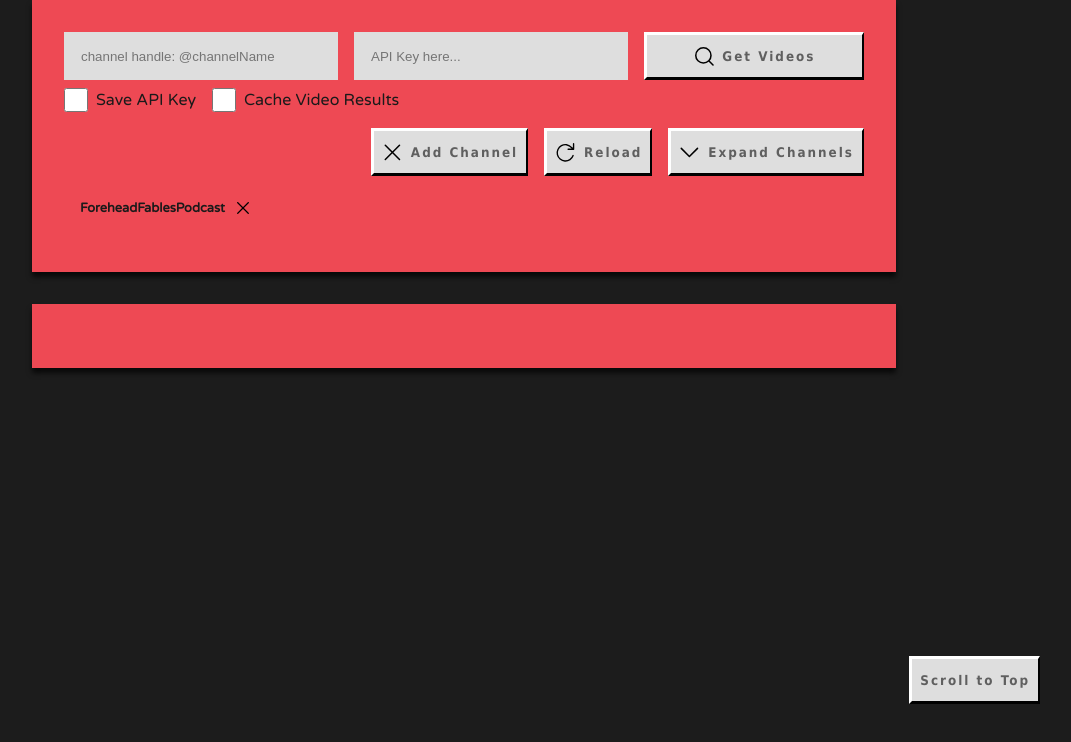
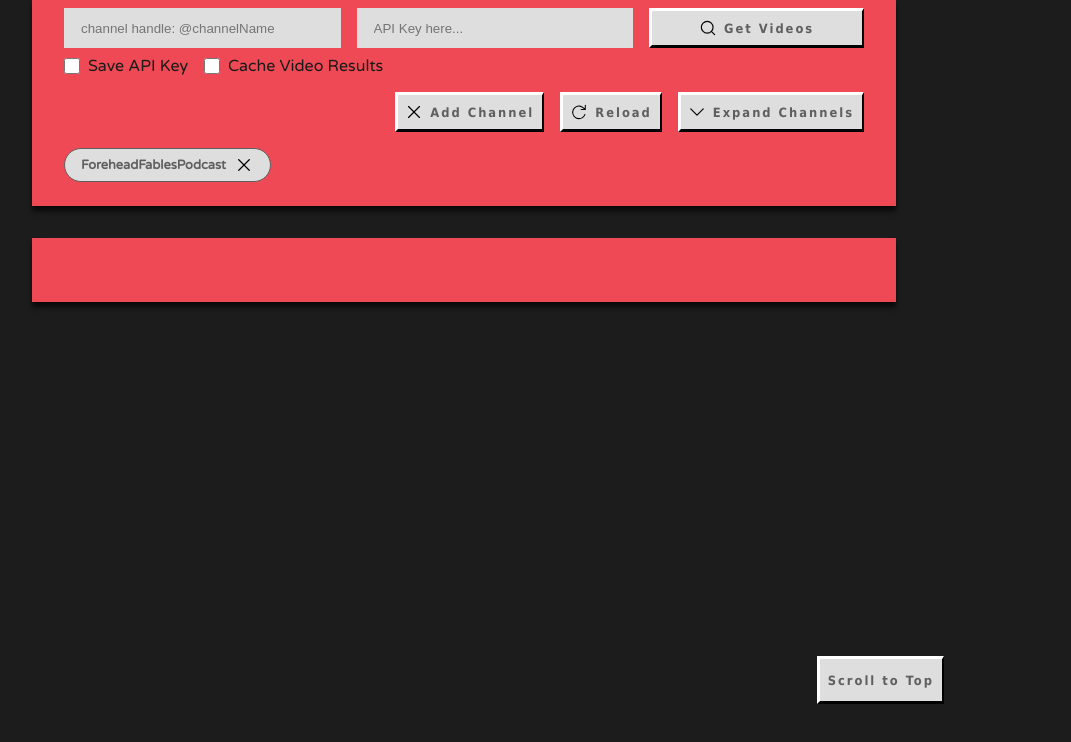
Before and after one commit to Liam-00/ListerForYoutube, a React app: page / in a window 1280 px wide. Shown: the top 742 px of the page, without its empty margins (176-1247 px from the left). Built offline with nearby package versions, Linux system fonts and the light colour scheme.

Commit message:
cosmetic changes, mostly sizing

```diff
--- a/public/index.css
+++ b/public/index.css
@@ -1,6 +1,12 @@
+:root {
+    --text_color: rgb(95, 95, 95);
+    --ui_background: rgb(222, 222, 222);;
+}
+
 body {
     background-color: hsl(0, 0%, 11%);
     font-family: 'Varela Round','Trebuchet MS';
+    font-size: 16px;
     color: hsla(0, 0%, 10%, 100%);
     margin: 0px;
 
@@ -10,9 +16,6 @@ h1,h2,h3,h4,h5,h6 {
     margin: 0px;
 }
 
-h1 {
-    font-size: 0.8rem;
-}
 
 p {
     font-size: 0.8rem;
@@ -35,7 +38,7 @@ section {
     margin: 0 auto;
     & h1 {
         color: hsla(0, 0%, 0%, 20%);
-        font-size: 3rem;
+        font-size: 2rem;
         text-transform: uppercase;
         font-style: italic;
     }
@@ -48,10 +51,10 @@ section {
     top:0px;
     display: flex;
     flex-direction: column;
+    padding: 0.5rem 2rem;
 }
 
 .button {
-    --text_color: rgb(95, 95, 95);
 
     display: flex;
     align-items: center;
@@ -60,13 +63,14 @@ section {
 
     min-height: 2rem;
 
-    background-color: rgb(222, 222, 222);
+    background-color: var(--ui_background);
     padding: 0rem 0.5rem;
     user-select: none;
     border-top: 3px solid white;
     border-left: 3px solid white;
     border-bottom: 3px solid black;
 
+    font-size: 0.8rem;
     font-weight: bold;
     font-family: Tahoma;
     letter-spacing: 2px;
@@ -81,8 +85,8 @@ section {
     }
 
     & svg {
-        height: 1.3rem;
-        width: 1.3rem;
+        height: 1rem;
+        width: 1rem;
         stroke: var(--text_color);
         fill:none;
     }
@@ -91,14 +95,14 @@ section {
 .button_floating {
     position: fixed;
     bottom: 6rem;
-    right: 4rem;
+    right: 10rem;
     height: 3rem;
 }
 
 .button_row {
     display:inline-flex;
     gap: 1rem;
-    height: 3rem;
+    height: 2.5rem;
     margin-top: 1rem;
     align-self: flex-end;
 }
@@ -107,8 +111,8 @@ section {
 .videocard {
     display: flex;
     align-items: start;
-    height: 8rem;
-    margin-top: 1rem;
+    height: 6rem;
+    margin-top: 0.8rem;
     opacity: 0;
     & > a {
         text-decoration: none;
@@ -126,18 +130,19 @@ section {
 .videoinfoblock {
     padding-left: 1rem;
     padding-top: 1rem;
-    background: linear-gradient(to right, hsla(0, 0%, 0%, 15%), hsla(0, 0%, 0%, 0%));
+    background: linear-gradient(to right, hsla(0, 0%, 100%, 15%), hsla(0, 0%, 0%, 0%));
     align-self: stretch;
     flex-grow: 1;
 
     & h2 {
-        font-size: 1.2rem;
+        font-size: 1.1rem;
         color:black;
         text-decoration: underline;
     }
 
     & p {
         font-weight: bold;
+
         margin-top: 0.5rem;
     }
 }
@@ -152,21 +157,19 @@ section {
     padding-left: 1rem;
     border:1px solid transparent;
     outline:none;
-    background-color: rgb(222, 222, 222);
+    background-color: var(--ui_background);
     &:active {
-        border:none;
         border: 1px solid black;
     }
     &:focus {
-        border:none;
         border: 1px solid black;
     }
 }
 
 .inputform input[type="checkbox"] {
     margin: 0px;
-    width: 1.5rem;
-    height: 1.5rem;
+    width: 1rem;
+    height: 1rem;
     accent-color: rgb(16, 16, 16);
 
 }
@@ -196,7 +199,7 @@ section {
     display: flex;
     flex-direction: row;
     gap:1rem;
-    min-height: 3rem;
+    min-height: 2.5rem;
     justify-items: stretch;
     & > * {
         flex-grow: 1;
@@ -271,3 +274,7 @@ section {
 
     }
 }
+
+.channel_list_hidden {
+    display: none;
+}
```
